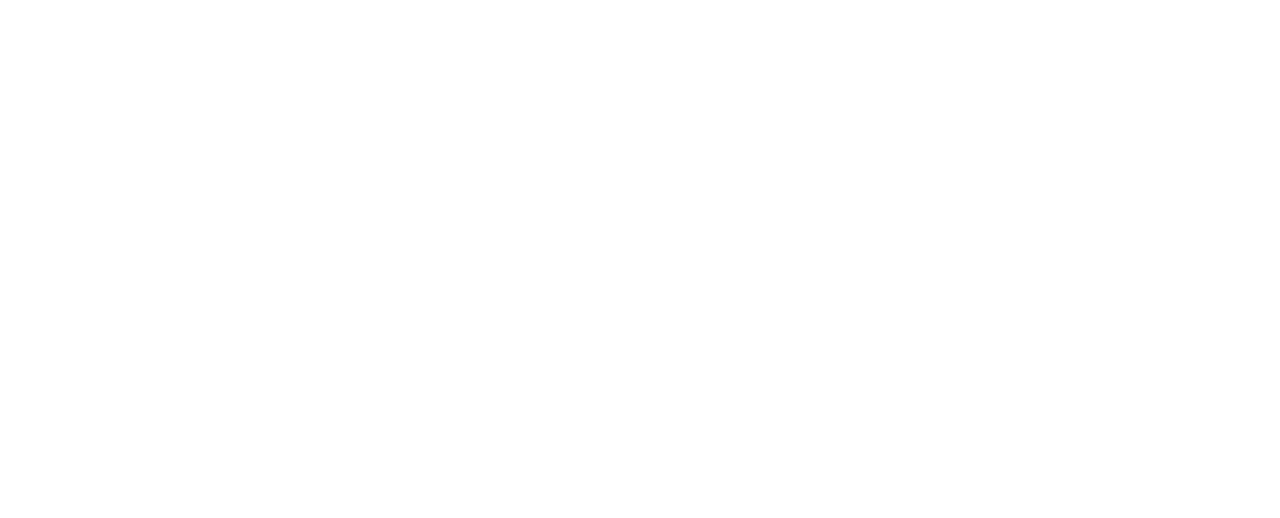
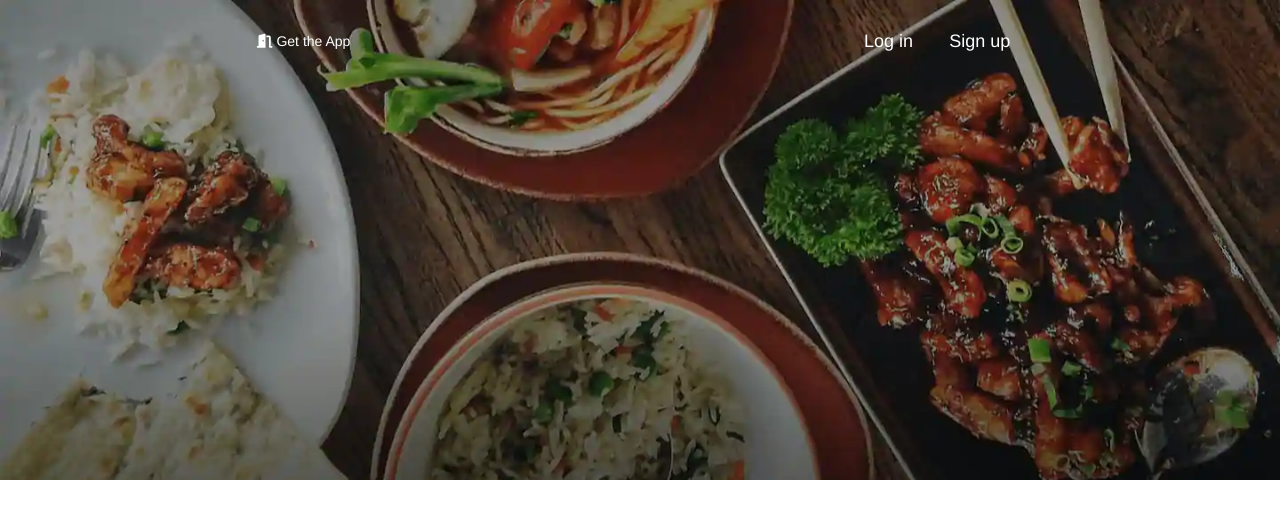
Before and after one commit to Vidushi33/Zomato_clone, a plain HTML site: page LandingPage/index.html in a window 1280 px wide. Drawn offline with Linux system fonts and the light colour scheme.

Commit message:
NAv Bar done

```diff
--- a/LandingPage/assets/styles/styles.css
+++ b/LandingPage/assets/styles/styles.css
@@ -8,3 +8,41 @@
     outline: none;
 
 }
+
+  /* <!-- Navbar with icon login and sign up --> */
+  .header{
+    background-image: url("../images/hero.png");
+    background-repeat: no-repeat;
+    background-size: cover;
+    height: 60vh;
+}
+
+.navbar{
+    display: flex;
+    justify-content: space-between;
+    align-items: center;
+    width: 63%;
+    margin: 0px auto;
+    padding: 15px;
+}
+
+.nav-item{
+    color: white;
+    margin: 5px;
+    padding: 13px 0px;
+    font-family: Okra, Helvetica, sans-serif;
+    font-size: 14px;
+    font-weight: 500;
+
+
+}
+
+.login_nav{
+    display: flex;
+}
+
+.login_nav .nav-item{
+    padding: 0px 13px;
+     font-size: 18px;
+    font-weight: 300;
+}
--- a/LandingPage/index.html
+++ b/LandingPage/index.html
@@ -12,7 +12,27 @@
 </head>
 
 <body>
+  <header class="header">
 
+    <!-- Navbar with icon login and sign up -->
+     <nav class="navbar">
+
+       <div class="nav-item">
+          <i class="fas fa-door-open"></i>
+          Get the App
+       </div>
+
+       <div class = "login_nav">
+         <div class="nav-item">
+           Log in
+         </div>
+
+         <div class="nav-item">
+           Sign up
+         </div>
+       </div>
+
+     </nav>
 
 
 </body>
```
